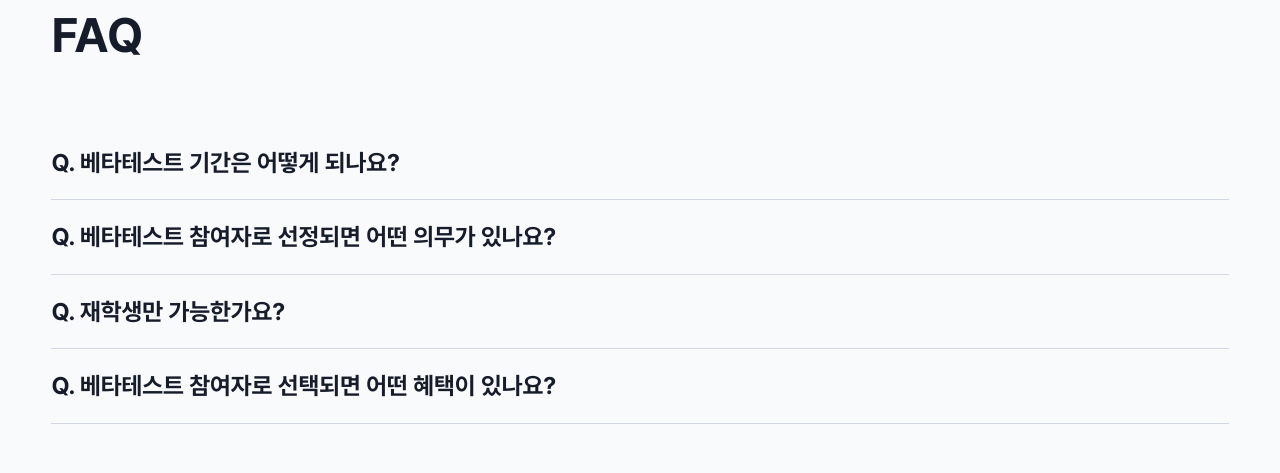
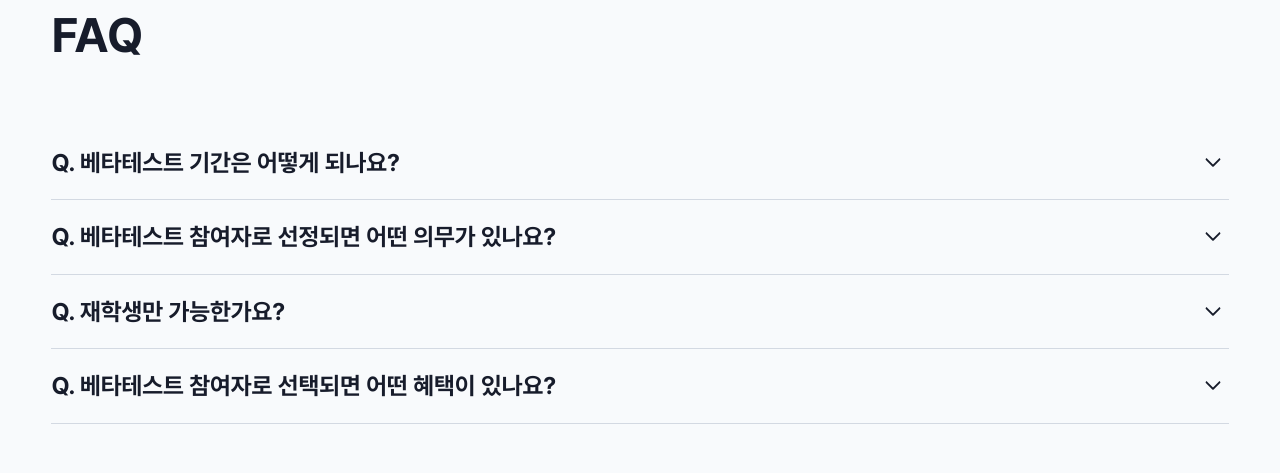
Before and after one commit to yxunakim84/BISKIT_Onboarding, a Next.js app: page /en in a window 1280 px wide. Shown: the part 6400-6873 px from the top of the page. Built offline with nearby package versions, Linux system fonts and the light colour scheme.

Commit message:
fix: add icon to `Accordion` component

```diff
--- a/src/components/Accordion/Accordion.tsx
+++ b/src/components/Accordion/Accordion.tsx
@@ -1,4 +1,6 @@
+import colors from "@/theme/colors";
 import { useEffect, useRef, useState } from "react";
+import Icon from "../Icon";
 
 interface AccordionProps {
   title: string;
@@ -23,7 +25,7 @@ export default function Accordion({
     <div className="flex flex-col border-b border-border-strong">
       {/* title */}
       <button
-        className="w-full text-start text-content-default mobile:py-4 mobile:text-body16Sb laptop:py-5 laptop:text-heading24Bd"
+        className="flex w-full justify-between gap-x-4 text-start text-content-default mobile:py-4 mobile:text-body16Sb laptop:py-5 laptop:text-heading24Bd"
         onClick={() => {
           if (passedHandleClickAccordion) passedHandleClickAccordion();
           else {
@@ -32,6 +34,14 @@ export default function Accordion({
         }}
       >
         <div>{title}</div>
+        <Icon
+          name="Chevron"
+          // width={32}
+          // height={32}
+          rotate={isOpen ? 180 : 0}
+          color={colors.content.default}
+          className="shrink-0 transform duration-300 mobile:h-6 mobile:w-6 laptop:h-8 laptop:w-8"
+        />
       </button>
       {/* description */}
       <div
```
Also changed, not shown: src/components/Icon/svgs/index.ts (+7 -6 lines), src/components/Icon/svgs/ic_chevron_24.svg (added).
